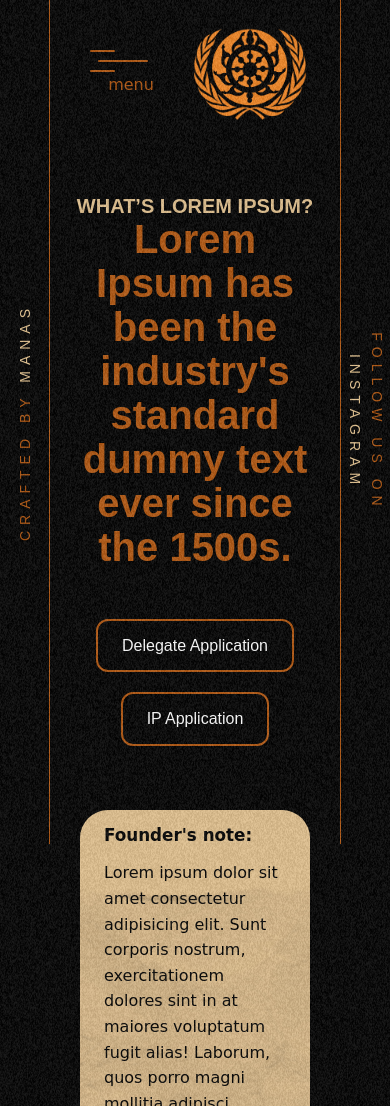
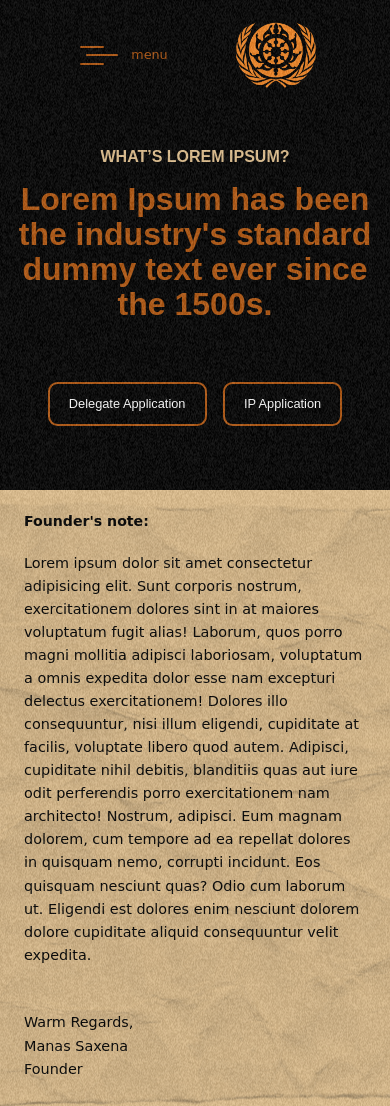
Before and after one commit to manassx/chakravyuh-website, a plain HTML site: page index.html in a window 390 px wide. Shown: the top 1106 px of the page. Drawn offline with Linux system fonts and the light colour scheme.

Commit message:
feat: Add responsive design for mobile and tablets

```diff
--- a/assets/css/responsive.css
+++ /dev/null
@@ -1,96 +0,0 @@
-/*---- Responsive CSS Start ----*/
-@media (max-width: 1440px) {}
-@media (max-width: 1366px) {}
-@media (max-width: 1024px) {
-    .ckv_header_section .ckv_menu ul{
-        padding: 0 !important;
-    }
-    .ckv_fnote_ctnt {
-        padding: 45px 70px !important;
-    }
-    .ckv_fnote .ckv_fnote_ctnt p{
-        padding: 16px 28px 28px 0 !important;
-    }
-    .ckv_fnote{
-        padding: 80px 140px !important;
-    }
-    .ckv_header_section{
-        justify-content: center !important;
-        column-gap: 40px !important;
-    }
-}
-@media (max-width: 991px) {}
-@media (max-width: 768px) {
-    .sidebar {
-        width: 50px !important;
-    }
-    .sidebar p{
-        font-size: 14px !important;
-    }
-    .ckv_banner .ckv_banner_content {
-        padding: 75px 50px 0 50px !important;
-    }
-    .ckv_banner .ckv_banner_content h3 {
-        font-size: 20px !important;
-    }
-    .ckv_banner .ckv_banner_content h1 {
-        font-size: 40px !important;
-    }
-    .ckv_header_section {
-        justify-content: center !important;
-        column-gap: 16px !important;
-    }
-    .ckv_header_section .ckv_logo img {
-        width: 112px !important;
-    }
-    .ckv_header_section .ckv_menu ul {
-        column-gap: 20px !important;
-    }
-    .ckv_btns {
-        padding-top: 50px !important;
-        column-gap: 50px !important;
-    }
-    .ckv_fnote {
-        padding: 64px 80px !important;
-    }
-    .ckv_fnote .ckv_fnote_ctnt h1{
-        font-size: 24px;
-    }
-    .ckv_fnote .ckv_fnote_ctnt p {
-        padding: 16px 0px 16px 0 !important;
-        font-size: 16px !important;
-    }
-        .ckv_fnote_ctnt {
-            padding: 16px 24px !important;
-        }
-        .ckv_fnote_ctnt span {
-            font-size: 16px !important;
-        }
-        .ckv_aim_inctvs {
-            padding: 0 80px !important;
-        }
-
-}
-@media (max-width: 767px) {}
-@media (max-width: 576px) {
-
-    .ckv_menu{
-        display: none;
-    }
-    .menu_toggle{
-        display: block !important;
-        width: 94px !important;
-    }
-    .bar_corner{
-        width: 25px !important;
-    }
-    .bar_center{
-        width: 50px !important;
-    }
-    .menu_toggle:hover .bar_cente{
-        width: 25px !important;
-    }
-    .ckv_header_section{
-        justify-content:center !important ;
-    }
-}
--- a/assets/css/style.css
+++ b/assets/css/style.css
@@ -349,7 +349,7 @@ img {
     display: flex;
     flex-direction: column;
     text-align: center;
-    padding: 7.5rem 0 0 0;
+    padding: 7.5rem 0;
     max-width: 80rem;
 }
 
@@ -363,7 +363,6 @@ img {
 }
 
 .ckv_btns {
-    padding-top: 7.6rem;
     display: flex;
     flex-wrap: wrap;
     justify-content: center;
@@ -433,3 +432,99 @@ img {
     max-width: 120rem;
     margin: 0 auto;
 }
+
+
+/* media query for mobile */
+
+@media (min-width: 320px){
+    html{
+        font-size: 8px;
+    }
+ .sidebar{
+    display: none;
+ }
+ .ckv_menu{
+    display: none;
+ }
+ .menu_toggle{
+    width: 11rem;
+ }
+
+ .bar_corner{
+    width: 3rem;
+ }
+ .bar_center{
+    width: 4rem;
+ }
+ .menu_toggle:hover .bar_center{
+    width: 3rem;
+ }
+ .ckv_header_section .ckv_logo img {
+    width: 10rem;
+}
+.ckv_header_section{
+    justify-content: space-evenly;
+}
+.ckv_banner{
+    padding: 0 1rem;
+}
+.ckv_banner .ckv_banner_content h1 {
+    font-size: 4rem;
+}
+.ckv_banner .ckv_banner_content h3{
+    padding-bottom: 2rem;
+}
+.ckv_fnote{
+    padding: 8rem 0rem;
+}
+
+.ckv_fnote_ctnt{
+    padding: 3rem;
+    border-radius: 0rem;
+}
+}
+
+@media (min-width: 768px) {
+    .container-outter{
+        max-width: 600px;
+    }
+
+     .sidebar{
+    display: flex;
+ }
+ .ckv_menu{
+    display: flex;
+ }
+ .ckv_fnote{
+    padding: 8rem 2.5rem;
+}
+ .ckv_fnote_ctnt{
+    padding: 5rem;
+    border-radius: 2.8rem;
+}
+ .menu_toggle{
+    width: 27rem;
+ }
+  .bar_corner{
+    width: 4rem;
+ }
+ .bar_center{
+    width: 8rem;
+ }
+ .menu_toggle:hover .bar_center{
+    width: 4rem;
+ }
+ .ckv_header_section .ckv_logo img {
+    width: 15rem;
+}
+
+}
+
+@media (min-width: 1024px){
+    html{
+        font-size: 62.5%;
+    }
+.container-outter {
+        max-width:1000px;
+    }
+}
--- a/index.html
+++ b/index.html
@@ -7,7 +7,6 @@
     <title>Chakravyuh</title>
     <link rel="stylesheet" href="assets/css/bootstrap.min.css">
     <link rel="stylesheet" href="assets/css/font.css">
-    <link rel="stylesheet" href="assets/css/responsive.css">
     <link rel="stylesheet" href="assets/css/style.css">
 </head>
 
@@ -24,7 +23,7 @@
     </aside>
 
     <aside class="right_column sidebar">
-        <p>follow us on <a href="https://www.instagram.com/chakravyuh.mun?utm_source=ig_web_button_share_sheet&igsh=ZDNlZDc0MzIxNw==">instagram</a></p>
+        <p>follow us on <a href="https://www.instagram.com/manas.sx/">instagram</a></p>
     </aside>
 
     <div class="container-outter">
@@ -89,7 +88,7 @@
                 </div>
             </section>
 
-            <section class="ckv_members_and_motives">
+            <!-- <section class="ckv_members_and_motives">
                 <div class="ckv_aim_inctvs">
                     <div class="ckv_aim">
                         <h3>Our Aim:</h3>
@@ -110,7 +109,7 @@
                         </ul>
                     </div>
                 </div>
-            </section>
+            </section> -->
         </main>
 
     </div>
```
